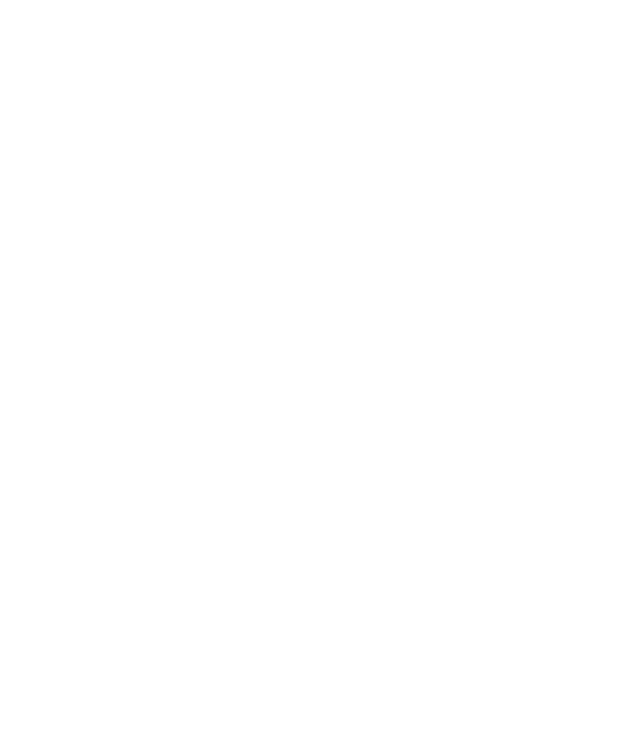
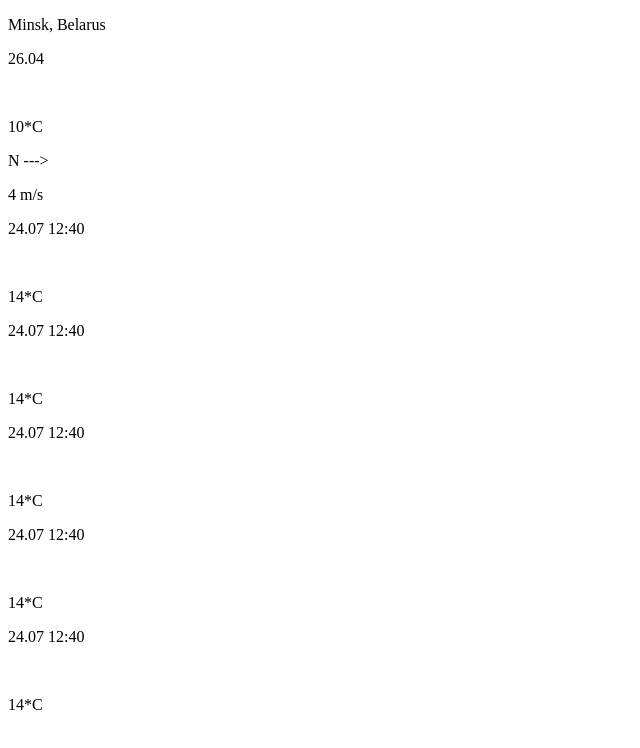
Before and after one commit to YauheniMel/weatherApp, a plain HTML site: page src/index.html in a window 1280 px wide. Shown: the whole page, without its empty margins (0-640 px from the left). Drawn offline with Linux system fonts and the light colour scheme.

Commit message:
Add index.html

```diff
--- a/src/index.html
+++ b/src/index.html
@@ -1,12 +1,85 @@
 <!DOCTYPE html>
 <html lang="en">
+
 <head>
   <meta charset="UTF-8">
   <meta http-equiv="X-UA-Compatible" content="IE=edge">
   <meta name="viewport" content="width=device-width, initial-scale=1.0">
   <title>Document</title>
 </head>
+
 <body>
+  <header class="header">
+    <div class="info">
+      <p class="info__location">
+        Minsk, Belarus
+      </p>
+      <p class="info__date">
+        26.04
+      </p>
+    </div>
+    <div class="temperature">
+      <img src="" alt="" class="temperature__icon">
+      <p class="temperature__value">
+        10*C
+      </p>
+    </div>
+    <div class="wind">
+      <p class="wind__direction">
+        N --->
+      </p>
+      <p class="wind__value">
+        4 m/s
+      </p>
+    </div>
+  </header>
+  <main class="main">
+    <div class="day">
+      <p class="day__value">
+        24.07 12:40
+      </p>
+      <img src="" alt="" class="day__icon">
+      <p class="day__temperature">
+        14*C
+      </p>
+    </div>
+    <div class="day">
+      <p class="day__value">
+        24.07 12:40
+      </p>
+      <img src="" alt="" class="day__icon">
+      <p class="day__temperature">
+        14*C
+      </p>
+    </div>
+    <div class="day">
+      <p class="day__value">
+        24.07 12:40
+      </p>
+      <img src="" alt="" class="day__icon">
+      <p class="day__temperature">
+        14*C
+      </p>
+    </div>
+    <div class="day">
+      <p class="day__value">
+        24.07 12:40
+      </p>
+      <img src="" alt="" class="day__icon">
+      <p class="day__temperature">
+        14*C
+      </p>
+    </div>
+    <div class="day">
+      <p class="day__value">
+        24.07 12:40
+      </p>
+      <img src="" alt="" class="day__icon">
+      <p class="day__temperature">
+        14*C
+      </p>
+    </div>
+  </main>
+</body>
 
-</body>
 </html>
```
